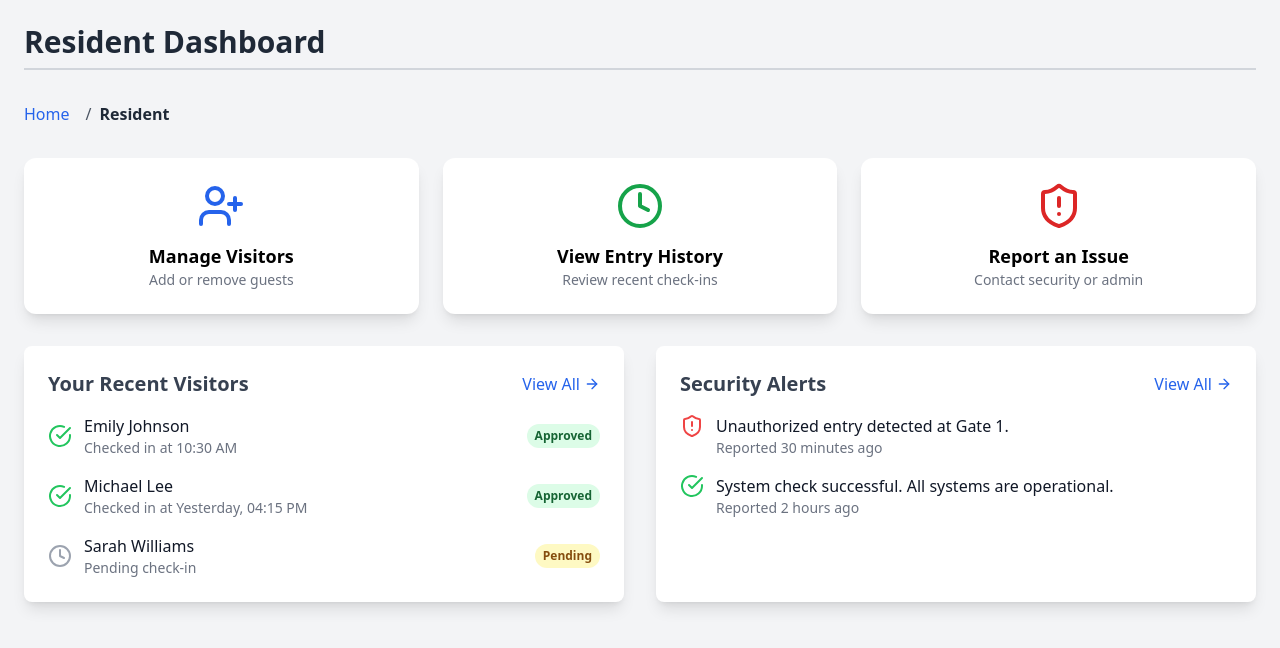
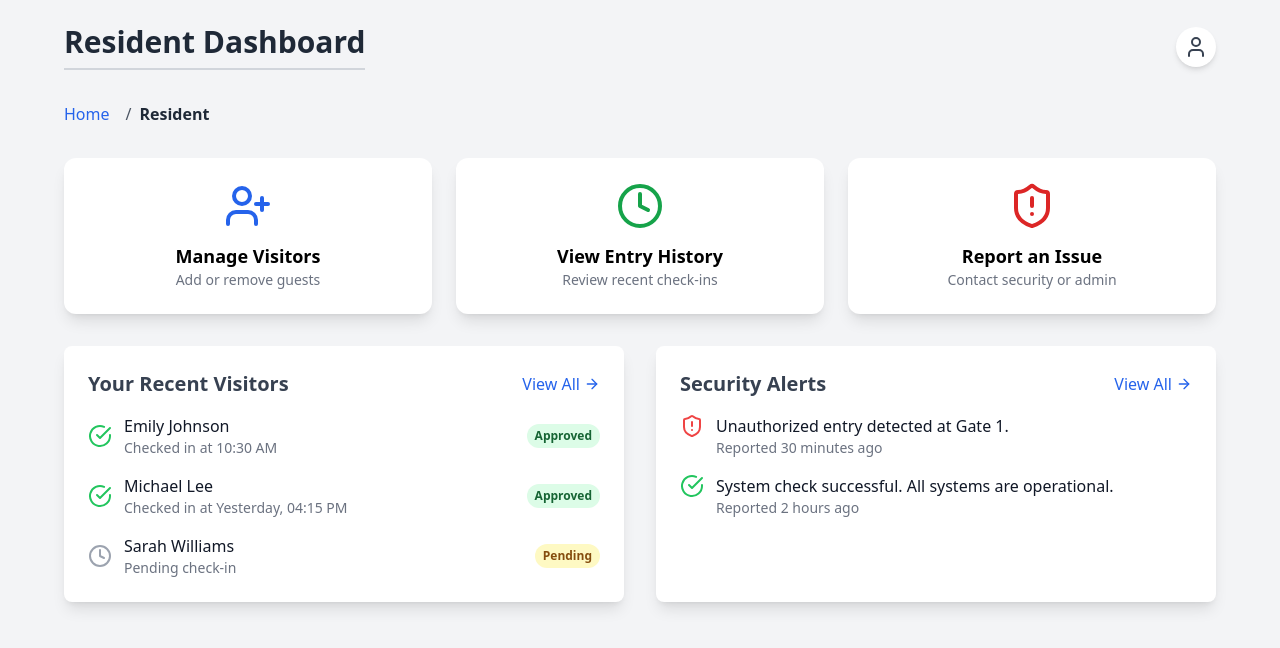
Before and after one commit to Sathvik-varma12/Gated-Portal, a React (Vite) app: page /resident in a window 1280 px wide. Shown: the top 648 px of the page. Built offline with nearby package versions, Linux system fonts and the light colour scheme.

Commit message:
Resident Dashboard updates
Added profile icon in the dashboard for Resident

```diff
--- a/src/components/resident/ResidentDashboard.tsx
+++ b/src/components/resident/ResidentDashboard.tsx
@@ -1,17 +1,186 @@
-import React from "react";
-import { UserPlus, Clock, ShieldAlert, CheckCircle, ArrowRight } from "lucide-react";
+// import React from "react";
+// import { UserPlus, Clock, ShieldAlert, CheckCircle, ArrowRight } from "lucide-react";
+// import { useNavigate } from "react-router-dom";
+// import Breadcrumb from "../common/Breadcrumb";
+
+// const ResidentDashboard: React.FC = () => {
+//   const navigate = useNavigate(); // ✅ this hook gives us the navigate function
+//   return (
+//     <div className="space-y-8 p-6 bg-gray-100 min-h-screen">
+
+//       <h2 className="text-3xl font-bold text-gray-800 border-b-2 border-gray-300 pb-2">
+//         Resident Dashboard
+//       </h2>
+// <Breadcrumb /> {/* 👈 Added here */}
+//         {/* Quick Actions Section */}
+//       <div className="grid grid-cols-1 md:grid-cols-2 lg:grid-cols-3 gap-6">
+//         <div
+//           onClick={() => navigate("/manage-visitors")}
+//           className="p-6 bg-white rounded-xl shadow-lg flex flex-col items-center justify-center text-center transition-transform duration-300 hover:scale-105 cursor-pointer"
+//         >
+//           <UserPlus className="h-12 w-12 text-blue-600 mb-3" />
+//           <p className="font-semibold text-lg">Manage Visitors</p>
+//           <p className="text-sm text-gray-500">Add or remove guests</p>
+//         </div>
+//         <div className="p-6 bg-white rounded-xl shadow-lg flex flex-col items-center justify-center text-center transition-transform duration-300 hover:scale-105 cursor-pointer">
+//           <Clock className="h-12 w-12 text-green-600 mb-3" />
+//           <p className="font-semibold text-lg">View Entry History</p>
+//           <p className="text-sm text-gray-500">Review recent check-ins</p>
+//         </div>
+//         <div className="p-6 bg-white rounded-xl shadow-lg flex flex-col items-center justify-center text-center transition-transform duration-300 hover:scale-105 cursor-pointer">
+//           <ShieldAlert className="h-12 w-12 text-red-600 mb-3" />
+//           <p className="font-semibold text-lg">Report an Issue</p>
+//           <p className="text-sm text-gray-500">Contact security or admin</p>
+//         </div>
+//       </div>
+
+//       <div className="grid grid-cols-1 lg:grid-cols-2 gap-8">
+//         {/* Recent Visitors Section */}
+//         <div className="bg-white p-6 rounded-lg shadow-lg">
+//           <div className="flex justify-between items-center mb-4">
+//             <h3 className="text-xl font-semibold text-gray-700">Your Recent Visitors</h3>
+//             <a href="#" className="text-blue-600 hover:underline flex items-center space-x-1">
+//               <span>View All</span>
+//               <ArrowRight className="h-4 w-4" />
+//             </a>
+//           </div>
+//           <ul className="space-y-4">
+//             <li className="flex items-center justify-between">
+//               <div className="flex items-center space-x-3">
+//                 <CheckCircle className="h-6 w-6 text-green-500" />
+//                 <div>
+//                   <p className="font-medium text-gray-900">Emily Johnson</p>
+//                   <p className="text-sm text-gray-500">Checked in at 10:30 AM</p>
+//                 </div>
+//               </div>
+//               <span className="text-xs font-semibold px-2 py-1 bg-green-100 text-green-800 rounded-full">Approved</span>
+//             </li>
+//             <li className="flex items-center justify-between">
+//               <div className="flex items-center space-x-3">
+//                 <CheckCircle className="h-6 w-6 text-green-500" />
+//                 <div>
+//                   <p className="font-medium text-gray-900">Michael Lee</p>
+//                   <p className="text-sm text-gray-500">Checked in at Yesterday, 04:15 PM</p>
+//                 </div>
+//               </div>
+//               <span className="text-xs font-semibold px-2 py-1 bg-green-100 text-green-800 rounded-full">Approved</span>
+//             </li>
+//             <li className="flex items-center justify-between">
+//               <div className="flex items-center space-x-3">
+//                 <Clock className="h-6 w-6 text-gray-400" />
+//                 <div>
+//                   <p className="font-medium text-gray-900">Sarah Williams</p>
+//                   <p className="text-sm text-gray-500">Pending check-in</p>
+//                 </div>
+//               </div>
+//               <span className="text-xs font-semibold px-2 py-1 bg-yellow-100 text-yellow-800 rounded-full">Pending</span>
+//             </li>
+//           </ul>
+//         </div>
+
+//         {/* Security Alerts Section */}
+//         <div className="bg-white p-6 rounded-lg shadow-lg">
+//           <div className="flex justify-between items-center mb-4">
+//             <h3 className="text-xl font-semibold text-gray-700">Security Alerts</h3>
+//             <a href="#" className="text-blue-600 hover:underline flex items-center space-x-1">
+//               <span>View All</span>
+//               <ArrowRight className="h-4 w-4" />
+//             </a>
+//           </div>
+//           <ul className="space-y-4">
+//             <li className="flex items-start space-x-3">
+//               <ShieldAlert className="h-6 w-6 text-red-500 flex-shrink-0" />
+//               <div>
+//                 <p className="font-medium text-gray-900">Unauthorized entry detected at Gate 1.</p>
+//                 <p className="text-sm text-gray-500">Reported 30 minutes ago</p>
+//               </div>
+//             </li>
+//             <li className="flex items-start space-x-3">
+//               <CheckCircle className="h-6 w-6 text-green-500 flex-shrink-0" />
+//               <div>
+//                 <p className="font-medium text-gray-900">System check successful. All systems are operational.</p>
+//                 <p className="text-sm text-gray-500">Reported 2 hours ago</p>
+//               </div>
+//             </li>
+//           </ul>
+//         </div>
+//       </div>
+//     </div>
+//   );
+// };
+
+// export default ResidentDashboard;
+
+import React, { useState, useRef, useEffect } from "react";
+import {
+  UserPlus,
+  Clock,
+  ShieldAlert,
+  CheckCircle,
+  ArrowRight,
+  User,
+} from "lucide-react";
 import { useNavigate } from "react-router-dom";
 import Breadcrumb from "../common/Breadcrumb";
 
 const ResidentDashboard: React.FC = () => {
-  const navigate = useNavigate(); // ✅ this hook gives us the navigate function
+  const navigate = useNavigate();
+  const [isMenuOpen, setIsMenuOpen] = useState(false);
+  const menuRef = useRef<HTMLDivElement>(null);
+
+  // Close profile menu when clicking outside
+  useEffect(() => {
+    const handleClickOutside = (event: MouseEvent) => {
+      if (menuRef.current && !menuRef.current.contains(event.target as Node)) {
+        setIsMenuOpen(false);
+      }
+    };
+    document.addEventListener("mousedown", handleClickOutside);
+    return () => document.removeEventListener("mousedown", handleClickOutside);
+  }, []);
+
+  const handleLogout = () => {
+    localStorage.removeItem("authToken"); // clear auth token/session
+    sessionStorage.clear();
+    navigate("/login"); // redirect to login page
+  };
+
   return (
-    <div className="space-y-8 p-6 bg-gray-100 min-h-screen">
-
+    <div className="flex justify-center items-start min-h-screen bg-gray-100 p-6">
+      <div className="w-full max-w-6xl space-y-8">
+        {/* Header with Profile */}
+        <div className="flex items-center justify-between">
           <h2 className="text-3xl font-bold text-gray-800 border-b-2 border-gray-300 pb-2">
             Resident Dashboard
           </h2>
-<Breadcrumb /> {/* 👈 Added here */}
+          <div className="relative" ref={menuRef}>
+            <button
+              onClick={() => setIsMenuOpen(!isMenuOpen)}
+              className="flex items-center space-x-2 bg-white p-2 rounded-full shadow-md hover:bg-gray-100"
+            >
+              <User className="h-6 w-6 text-gray-700" />
+            </button>
+            {isMenuOpen && (
+              <div className="absolute right-0 mt-2 w-40 bg-white shadow-lg rounded-lg overflow-hidden border border-gray-200">
+                <button
+                  className="block w-full text-left px-4 py-2 text-sm hover:bg-gray-100"
+                  onClick={() => navigate("/profile")}
+                >
+                  My Profile
+                </button>
+                <button
+                  className="block w-full text-left px-4 py-2 text-sm hover:bg-gray-100 text-red-600"
+                  onClick={handleLogout}
+                >
+                  Logout
+                </button>
+              </div>
+            )}
+          </div>
+        </div>
+
+        <Breadcrumb />
+
         {/* Quick Actions Section */}
         <div className="grid grid-cols-1 md:grid-cols-2 lg:grid-cols-3 gap-6">
           <div
@@ -38,8 +207,13 @@ const ResidentDashboard: React.FC = () => {
           {/* Recent Visitors Section */}
           <div className="bg-white p-6 rounded-lg shadow-lg">
             <div className="flex justify-between items-center mb-4">
-            <h3 className="text-xl font-semibold text-gray-700">Your Recent Visitors</h3>
-            <a href="#" className="text-blue-600 hover:underline flex items-center space-x-1">
+              <h3 className="text-xl font-semibold text-gray-700">
+                Your Recent Visitors
+              </h3>
+              <a
+                href="#"
+                className="text-blue-600 hover:underline flex items-center space-x-1"
+              >
                 <span>View All</span>
                 <ArrowRight className="h-4 w-4" />
               </a>
@@ -50,20 +224,28 @@ const ResidentDashboard: React.FC = () => {
                   <CheckCircle className="h-6 w-6 text-green-500" />
                   <div>
                     <p className="font-medium text-gray-900">Emily Johnson</p>
-                  <p className="text-sm text-gray-500">Checked in at 10:30 AM</p>
+                    <p className="text-sm text-gray-500">
+                      Checked in at 10:30 AM
+                    </p>
                   </div>
                 </div>
-              <span className="text-xs font-semibold px-2 py-1 bg-green-100 text-green-800 rounded-full">Approved</span>
+                <span className="text-xs font-semibold px-2 py-1 bg-green-100 text-green-800 rounded-full">
+                  Approved
+                </span>
               </li>
               <li className="flex items-center justify-between">
                 <div className="flex items-center space-x-3">
                   <CheckCircle className="h-6 w-6 text-green-500" />
                   <div>
                     <p className="font-medium text-gray-900">Michael Lee</p>
-                  <p className="text-sm text-gray-500">Checked in at Yesterday, 04:15 PM</p>
+                    <p className="text-sm text-gray-500">
+                      Checked in at Yesterday, 04:15 PM
+                    </p>
                   </div>
                 </div>
-              <span className="text-xs font-semibold px-2 py-1 bg-green-100 text-green-800 rounded-full">Approved</span>
+                <span className="text-xs font-semibold px-2 py-1 bg-green-100 text-green-800 rounded-full">
+                  Approved
+                </span>
               </li>
               <li className="flex items-center justify-between">
                 <div className="flex items-center space-x-3">
@@ -73,7 +255,9 @@ const ResidentDashboard: React.FC = () => {
                     <p className="text-sm text-gray-500">Pending check-in</p>
                   </div>
                 </div>
-              <span className="text-xs font-semibold px-2 py-1 bg-yellow-100 text-yellow-800 rounded-full">Pending</span>
+                <span className="text-xs font-semibold px-2 py-1 bg-yellow-100 text-yellow-800 rounded-full">
+                  Pending
+                </span>
               </li>
             </ul>
           </div>
@@ -81,8 +265,13 @@ const ResidentDashboard: React.FC = () => {
           {/* Security Alerts Section */}
           <div className="bg-white p-6 rounded-lg shadow-lg">
             <div className="flex justify-between items-center mb-4">
-            <h3 className="text-xl font-semibold text-gray-700">Security Alerts</h3>
-            <a href="#" className="text-blue-600 hover:underline flex items-center space-x-1">
+              <h3 className="text-xl font-semibold text-gray-700">
+                Security Alerts
+              </h3>
+              <a
+                href="#"
+                className="text-blue-600 hover:underline flex items-center space-x-1"
+              >
                 <span>View All</span>
                 <ArrowRight className="h-4 w-4" />
               </a>
@@ -91,14 +280,18 @@ const ResidentDashboard: React.FC = () => {
               <li className="flex items-start space-x-3">
                 <ShieldAlert className="h-6 w-6 text-red-500 flex-shrink-0" />
                 <div>
-                <p className="font-medium text-gray-900">Unauthorized entry detected at Gate 1.</p>
+                  <p className="font-medium text-gray-900">
+                    Unauthorized entry detected at Gate 1.
+                  </p>
                   <p className="text-sm text-gray-500">Reported 30 minutes ago</p>
                 </div>
               </li>
               <li className="flex items-start space-x-3">
                 <CheckCircle className="h-6 w-6 text-green-500 flex-shrink-0" />
                 <div>
-                <p className="font-medium text-gray-900">System check successful. All systems are operational.</p>
+                  <p className="font-medium text-gray-900">
+                    System check successful. All systems are operational.
+                  </p>
                   <p className="text-sm text-gray-500">Reported 2 hours ago</p>
                 </div>
               </li>
@@ -106,6 +299,7 @@ const ResidentDashboard: React.FC = () => {
           </div>
         </div>
       </div>
+    </div>
   );
 };
 
```
Lines whose indentation alone changed are shown as unchanged.
